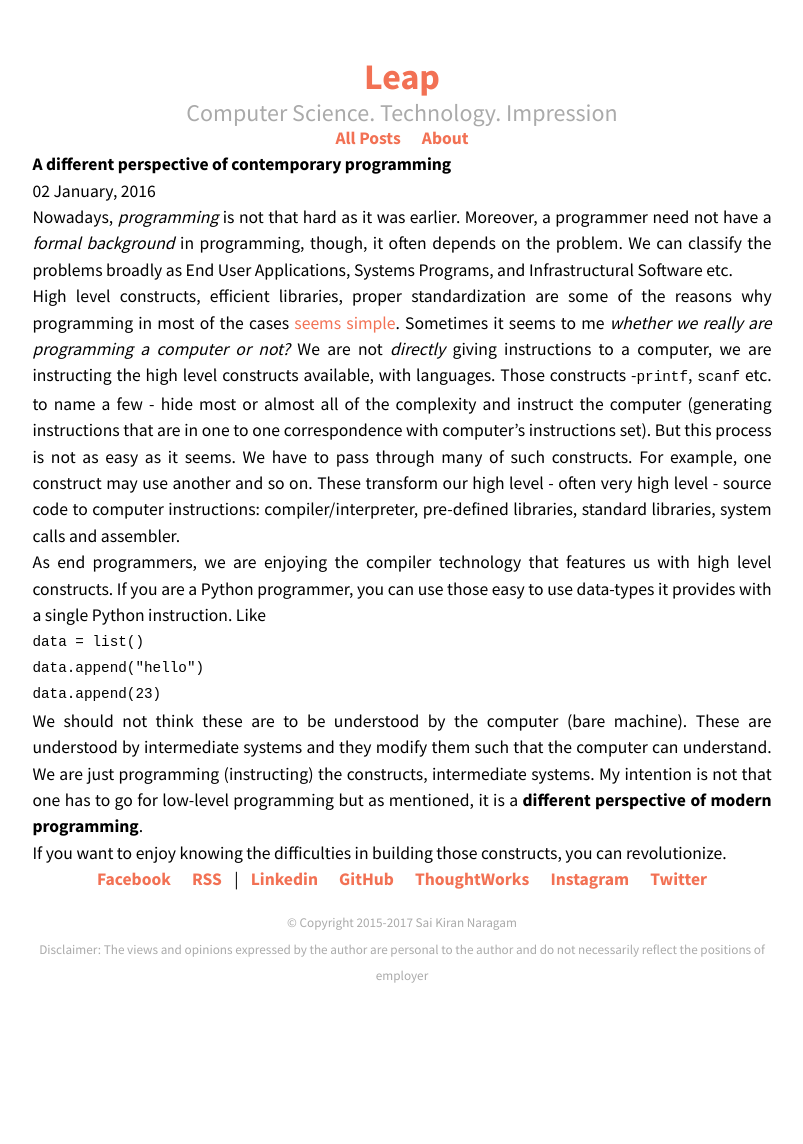
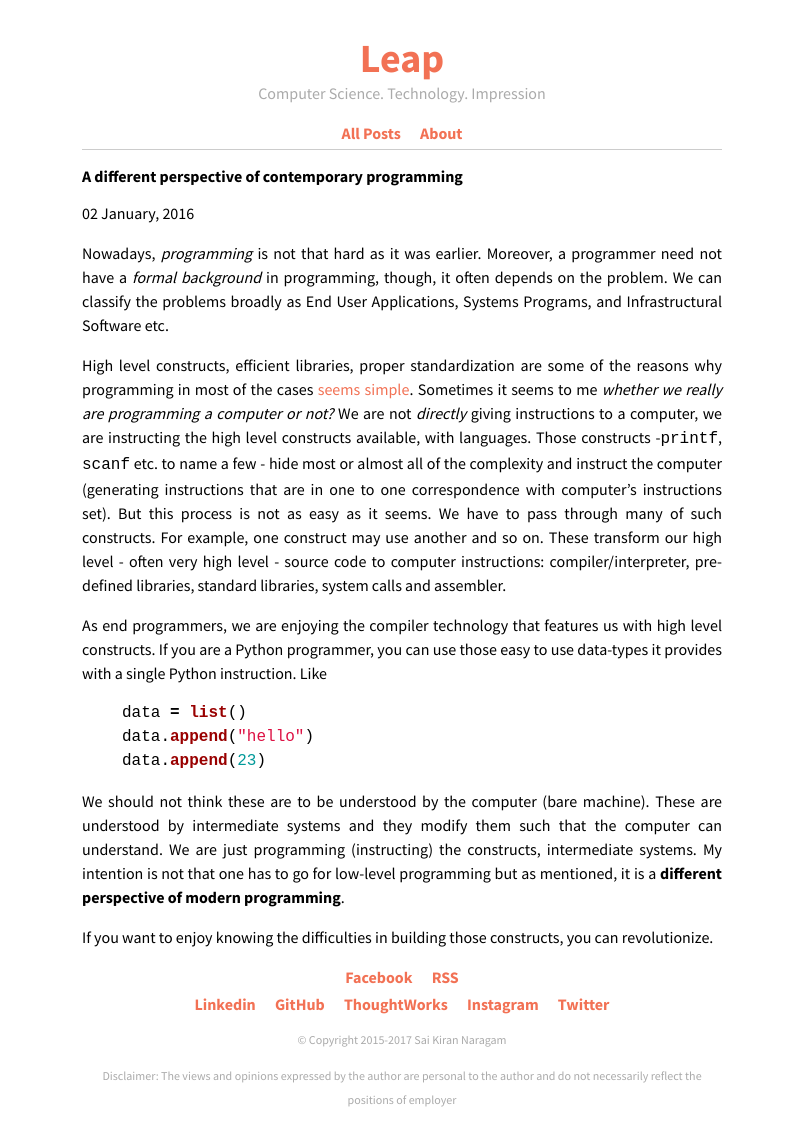
Before and after one commit to nsaikiran/impression, a Jekyll site: the page built from _posts/2016-01-02-perspective.md, in a window 1280 px wide. Shown: the whole page, without its empty margins (238-1041 px from the left). Built offline with Jekyll 4.4.1, drawn with Linux system fonts in a browser that asks for light colours; comment, search, counter and statistics services are not loaded; before the commit the page ends 989 px from its top, so only the background shows below that.

Commit message:
Styling for home page

```diff
--- a/_includes/footer.html
+++ b/_includes/footer.html
@@ -1,12 +1,13 @@
 <footer class="footer">
-  <ul class="social">
+  <ul class="social-blog">
     <li>
       <a href="https://www.facebook.com/saikiran.blog/">Facebook</a>
     </li>
     <li>
       <a href="/feed.xml">RSS</a>
     </li>
-    |
+  </ul>
+  <ul class="social-personal">
     <li>
       <a href="https://www.linkedin.com/in/saikiran638/">Linkedin</a>
     </li>
--- a/_includes/header.html
+++ b/_includes/header.html
@@ -3,6 +3,7 @@
         <a href="/"> {{ site.title }} </a>
     </h1>
     <div class="header-tag"> {{site.description}}</div>
+    <div class="main-nav-container">
         <ul class="main-nav">
             <li>
                 <a href="/">All Posts</a>
@@ -11,4 +12,5 @@
                 <a href="/about">About</a>
             </li>
         </ul>
+    </div>
 </header>
--- a/_includes/posts.html
+++ b/_includes/posts.html
@@ -1,5 +1,5 @@
 <section>
-  <ul class="posts-list">
+  <ul class="post-list">
     {% for post in site.posts %}
       <li>
         <a class="post-item" href="{{ post.url }}">
--- a/css/main.css
+++ b/css/main.css
@@ -6,14 +6,11 @@
 
 /* Global Reset */
 
-* {
+ul {
     margin: 0;
     padding: 0;
 }
 
-html, body {
-    height: 100%;
-}
 
 body{
     font-style: normal;
@@ -22,8 +19,8 @@
     font-variant-numeric: normal;
     font-weight: normal;
     font-stretch: normal;
-    *font-size: small;
-    line-height: 1.5;
+    /**font-size: small;*/
+    line-height: 1.5rem;
     font-family: "Source Sans Pro", "Helvetica Neue", Helvetica, Arial, sans-serif;
     text-align: center;
 }
@@ -53,10 +50,10 @@
 /*}*/
 
 .site {
-    font-size: 110%;
+    font-size: 1rem;
     text-align: justify;
-    width: 42em;
-    margin: 3em auto 2em auto;
+    width: 40em;
+    margin: 2em auto 2em auto;
     line-height: 1.5em;
 }
 
@@ -65,23 +62,53 @@
 }
 
 .header-title {
-    font-size: 2.25rem;
+    font-size: 2.5rem;
     line-height: 1.3333333333;
+    margin: 0%;
 }
 
 .header-tag {
-    font-size: 1.5rem;
-    line-height: 1;
+    font-size: 1rem;
+    line-height: 1em;
     color: #aaa;
+    /*text-decoration: underline;*/
+    /*border-bottom: .05em solid;*/
 }
 
 .main-nav {
     text-align: center;
     font-weight: bold;
+    display: inline-block;
+    line-height: 2em;
 }
 
-.social {
-    margin-bottom: 1em;
+.main-nav-container {
+    padding-top: 1em;
+    border-bottom: .01em solid #cccccc ;
+}
+
+
+.post-list {
+    font-size: 1.5rem;
+}
+
+.post-item {
+    display: block;
+    border-bottom: .01em solid #cccccc;
+    padding: .1em;
+}
+
+.post-title {
+
+}
+
+.post-date {
+    color: #cccccc;
+    font-size: 1rem;
+}
+
+.social-blog, .social-personal {
+    margin-bottom: .2em;
 }
 
 .footer {
--- /dev/null
+++ b/css/syntax.css
@@ -0,0 +1,60 @@
+.highlight  { background: #ffffff; }
+.highlight .c { color: #999988; font-style: italic } /* Comment */
+.highlight .err { color: #a61717; background-color: #e3d2d2 } /* Error */
+.highlight .k { font-weight: bold } /* Keyword */
+.highlight .o { font-weight: bold } /* Operator */
+.highlight .cm { color: #999988; font-style: italic } /* Comment.Multiline */
+.highlight .cp { color: #999999; font-weight: bold } /* Comment.Preproc */
+.highlight .c1 { color: #999988; font-style: italic } /* Comment.Single */
+.highlight .cs { color: #999999; font-weight: bold; font-style: italic } /* Comment.Special */
+.highlight .gd { color: #000000; background-color: #ffdddd } /* Generic.Deleted */
+.highlight .gd .x { color: #000000; background-color: #ffaaaa } /* Generic.Deleted.Specific */
+.highlight .ge { font-style: italic } /* Generic.Emph */
+.highlight .gr { color: #aa0000 } /* Generic.Error */
+.highlight .gh { color: #999999 } /* Generic.Heading */
+.highlight .gi { color: #000000; background-color: #ddffdd } /* Generic.Inserted */
+.highlight .gi .x { color: #000000; background-color: #aaffaa } /* Generic.Inserted.Specific */
+.highlight .go { color: #888888 } /* Generic.Output */
+.highlight .gp { color: #555555 } /* Generic.Prompt */
+.highlight .gs { font-weight: bold } /* Generic.Strong */
+.highlight .gu { color: #aaaaaa } /* Generic.Subheading */
+.highlight .gt { color: #aa0000 } /* Generic.Traceback */
+.highlight .kc { font-weight: bold } /* Keyword.Constant */
+.highlight .kd { font-weight: bold } /* Keyword.Declaration */
+.highlight .kp { font-weight: bold } /* Keyword.Pseudo */
+.highlight .kr { font-weight: bold } /* Keyword.Reserved */
+.highlight .kt { color: #445588; font-weight: bold } /* Keyword.Type */
+.highlight .m { color: #009999 } /* Literal.Number */
+.highlight .s { color: #d14 } /* Literal.String */
+.highlight .na { color: #008080 } /* Name.Attribute */
+.highlight .nb { color: #0086B3 } /* Name.Builtin */
+.highlight .nc { color: #445588; font-weight: bold } /* Name.Class */
+.highlight .no { color: #008080 } /* Name.Constant */
+.highlight .ni { color: #800080 } /* Name.Entity */
+.highlight .ne { color: #990000; font-weight: bold } /* Name.Exception */
+.highlight .nf { color: #990000; font-weight: bold } /* Name.Function */
+.highlight .nn { color: #555555 } /* Name.Namespace */
+.highlight .nt { color: #000080 } /* Name.Tag */
+.highlight .nv { color: #008080 } /* Name.Variable */
+.highlight .ow { font-weight: bold } /* Operator.Word */
+.highlight .w { color: #bbbbbb } /* Text.Whitespace */
+.highlight .mf { color: #009999 } /* Literal.Number.Float */
+.highlight .mh { color: #009999 } /* Literal.Number.Hex */
+.highlight .mi { color: #009999 } /* Literal.Number.Integer */
+.highlight .mo { color: #009999 } /* Literal.Number.Oct */
+.highlight .sb { color: #d14 } /* Literal.String.Backtick */
+.highlight .sc { color: #d14 } /* Literal.String.Char */
+.highlight .sd { color: #d14 } /* Literal.String.Doc */
+.highlight .s2 { color: #d14 } /* Literal.String.Double */
+.highlight .se { color: #d14 } /* Literal.String.Escape */
+.highlight .sh { color: #d14 } /* Literal.String.Heredoc */
+.highlight .si { color: #d14 } /* Literal.String.Interpol */
+.highlight .sx { color: #d14 } /* Literal.String.Other */
+.highlight .sr { color: #009926 } /* Literal.String.Regex */
+.highlight .s1 { color: #d14 } /* Literal.String.Single */
+.highlight .ss { color: #990073 } /* Literal.String.Symbol */
+.highlight .bp { color: #999999 } /* Name.Builtin.Pseudo */
+.highlight .vc { color: #008080 } /* Name.Variable.Class */
+.highlight .vg { color: #008080 } /* Name.Variable.Global */
+.highlight .vi { color: #008080 } /* Name.Variable.Instance */
+.highlight .il { color: #009999 } /* Literal.Number.Integer.Long */
```
Lines whose indentation alone changed are shown as unchanged.
